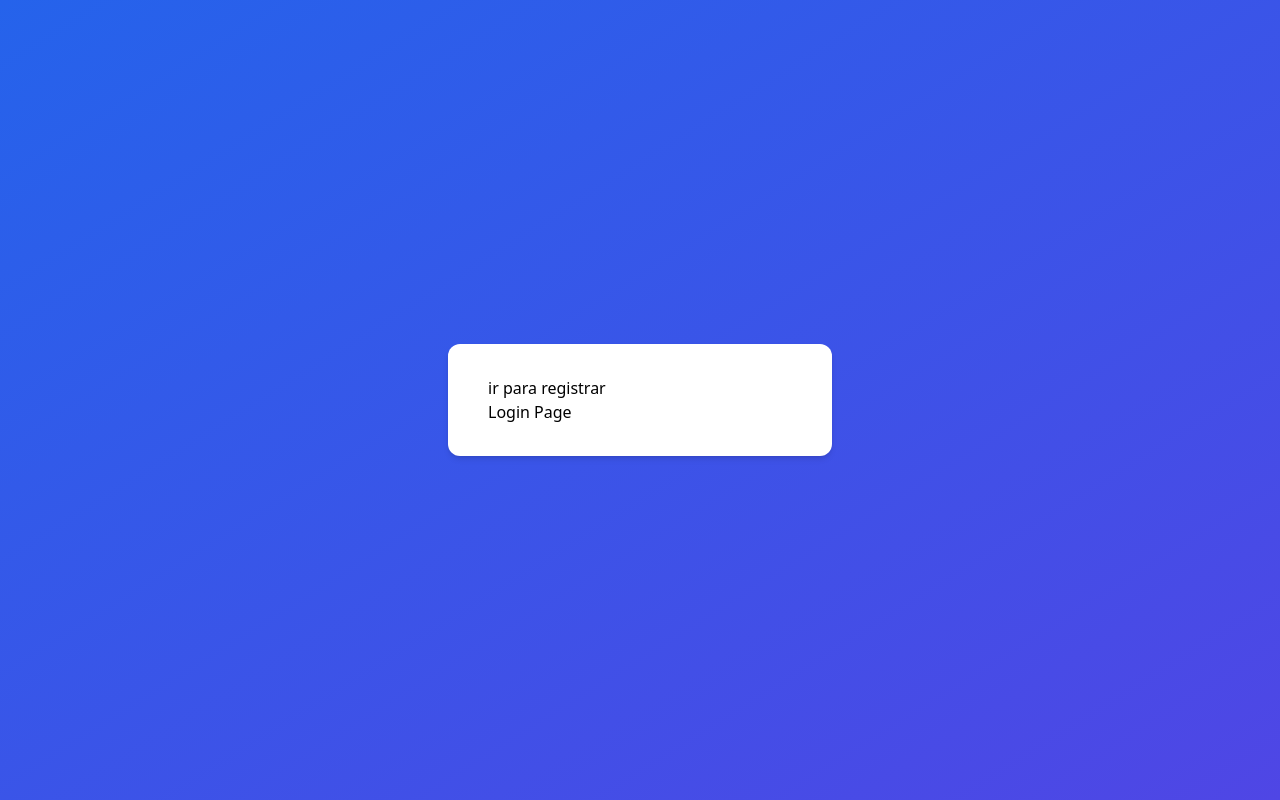
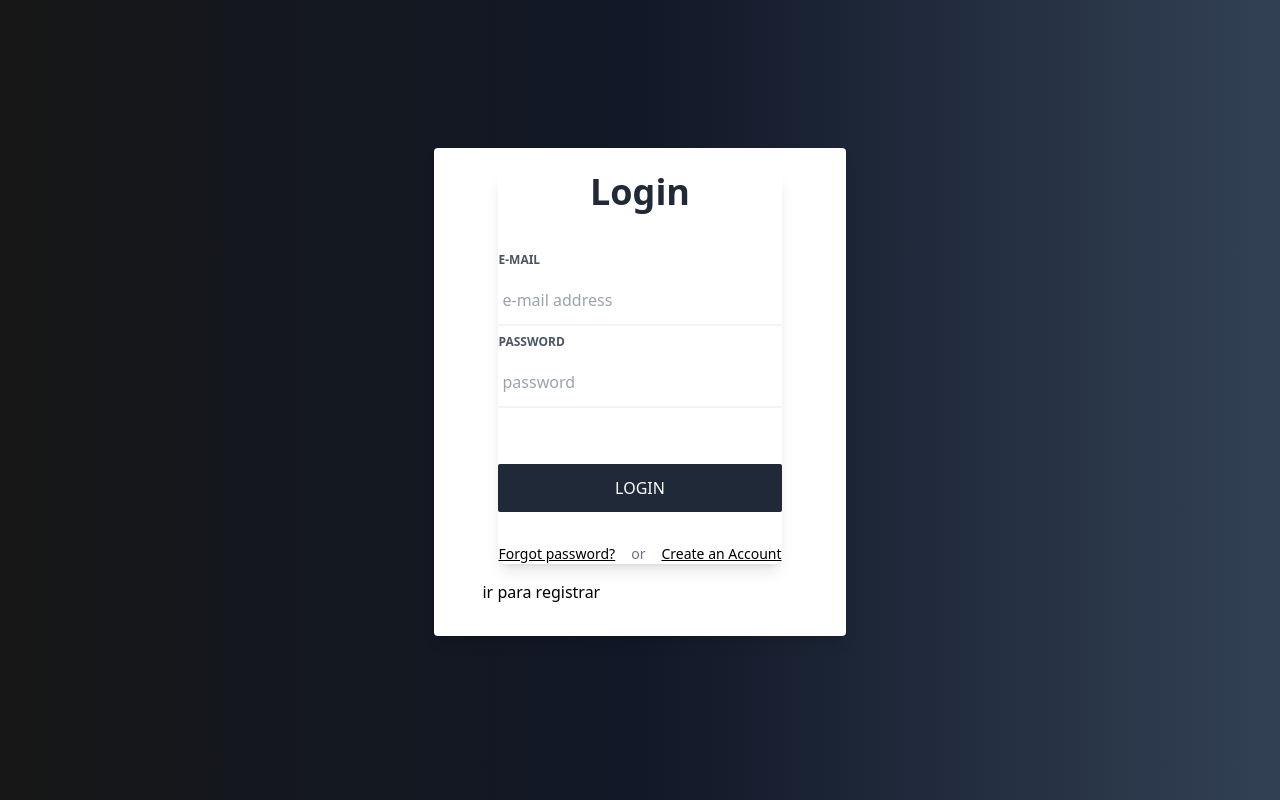
Before and after one commit to zC4sTr0/desafio-qrcapital, a React (Create React App) app in the folder frontend/: page / in a window 1280 px wide. Built offline with nearby package versions, Linux system fonts and the light colour scheme.

Commit message:
feat(frontend/login):  Login Page styled with tailwindCSS

```diff
--- a/frontend/src/App.js
+++ b/frontend/src/App.js
@@ -1,5 +1,5 @@
-import Login from "./pages/login.js";
-import Register from "./pages/register.js";
+import Login from "./pages/Login/login";
+import Register from "./pages/Register/register";
 import { BrowserRouter, Route, Link, Routes } from "react-router-dom";
 
 var isLogined = false;
--- /dev/null
+++ b/frontend/src/pages/Login/login.js
@@ -0,0 +1,86 @@
+import React from "react";
+import { Link } from "react-router-dom";
+
+const Login = () => {
+  return (
+    <div class="h-screen bg-gradient-to-r from-neutral-900 via-gray-900 to-slate-700 flex justify-center items-center w-full">
+      <div>
+        <form class="bg-white shadow-lg rounded px-12 pt-6 pb-8 mb-4">
+          <div class="container px-4 mx-auto">
+            <div class="bg-white rounded-lg shadow-md lg:shadow-lg">
+              <h2 class="text-center font-semibold text-3xl lg:text-4xl text-gray-800">
+                Login
+              </h2>
+
+              <form class="mt-10" method="POST">
+                <label
+                  for="email"
+                  class="block text-xs font-semibold text-gray-600 uppercase"
+                >
+                  E-mail
+                </label>
+                <input
+                  id="email"
+                  type="email"
+                  name="email"
+                  placeholder="e-mail address"
+                  autocomplete="email"
+                  class="block w-full py-3 px-1 mt-2
+                    text-gray-800 appearance-none
+                    border-b-2 border-gray-100
+                    focus:text-gray-500 focus:outline-none focus:border-gray-200"
+                  required
+                />
+
+                <label
+                  for="password"
+                  class="block mt-2 text-xs font-semibold text-gray-600 uppercase"
+                >
+                  Password
+                </label>
+                <input
+                  id="password"
+                  type="password"
+                  name="password"
+                  placeholder="password"
+                  autocomplete="current-password"
+                  class="block w-full py-3 px-1 mt-2 mb-4
+                    text-gray-800 appearance-none
+                    border-b-2 border-gray-100
+                    focus:text-gray-500 focus:outline-none focus:border-gray-200"
+                  required
+                />
+
+                <button
+                  type="submit"
+                  class="w-full py-3 mt-10 bg-gray-800 rounded-sm
+                    font-medium text-white uppercase
+                    focus:outline-none hover:bg-gray-700 hover:shadow-none"
+                >
+                  Login
+                </button>
+
+                <div class="sm:flex sm:flex-wrap mt-8 sm:mb-4 text-sm text-center">
+                  <a href="forgot-password" class="flex-2 underline">
+                    Forgot password?
+                  </a>
+
+                  <p class="flex-1 text-gray-500 text-md mx-4 my-1 sm:my-auto">
+                    or
+                  </p>
+
+                  <a href="register" class="flex-2 underline">
+                    Create an Account
+                  </a>
+                </div>
+              </form>
+            </div>
+          </div>
+          <Link to={"/register"}> ir para registrar </Link>
+        </form>
+      </div>
+    </div>
+  );
+};
+
+export default Login;
--- a/frontend/src/pages/register.js
+++ b/frontend/src/pages/Register/register.js
@@ -3,7 +3,7 @@ import { Link } from "react-router-dom";
 
 const Register = () => {
   return (
-    <div class="h-screen bg-gradient-to-bl from-black to-stone-400 flex justify-center items-center w-full">
+    <div class="h-screen bg-gradient-to-br from-fuchsia-900 to-violet-700 flex justify-center items-center w-full">
       <div class="bg-white px-10 py-8 rounded-xl w-screen shadow-md max-w-sm">
         <h1>Register Page</h1>
         <Link to={"/"}> ir para login </Link>
--- a/frontend/src/pages/login.js
+++ /dev/null
@@ -1,15 +0,0 @@
-import React from "react";
-import { Link } from "react-router-dom";
-
-const Login = () => {
-  return (
-    <div class="h-screen bg-gradient-to-br from-blue-600 to-indigo-600 flex justify-center items-center w-full">
-      <div class="bg-white px-10 py-8 rounded-xl w-screen shadow-md max-w-sm">
-        <Link to={"/register"}> ir para registrar </Link>
-        <h1>Login Page</h1>
-      </div>
-    </div>
-  );
-};
-
-export default Login;
```
